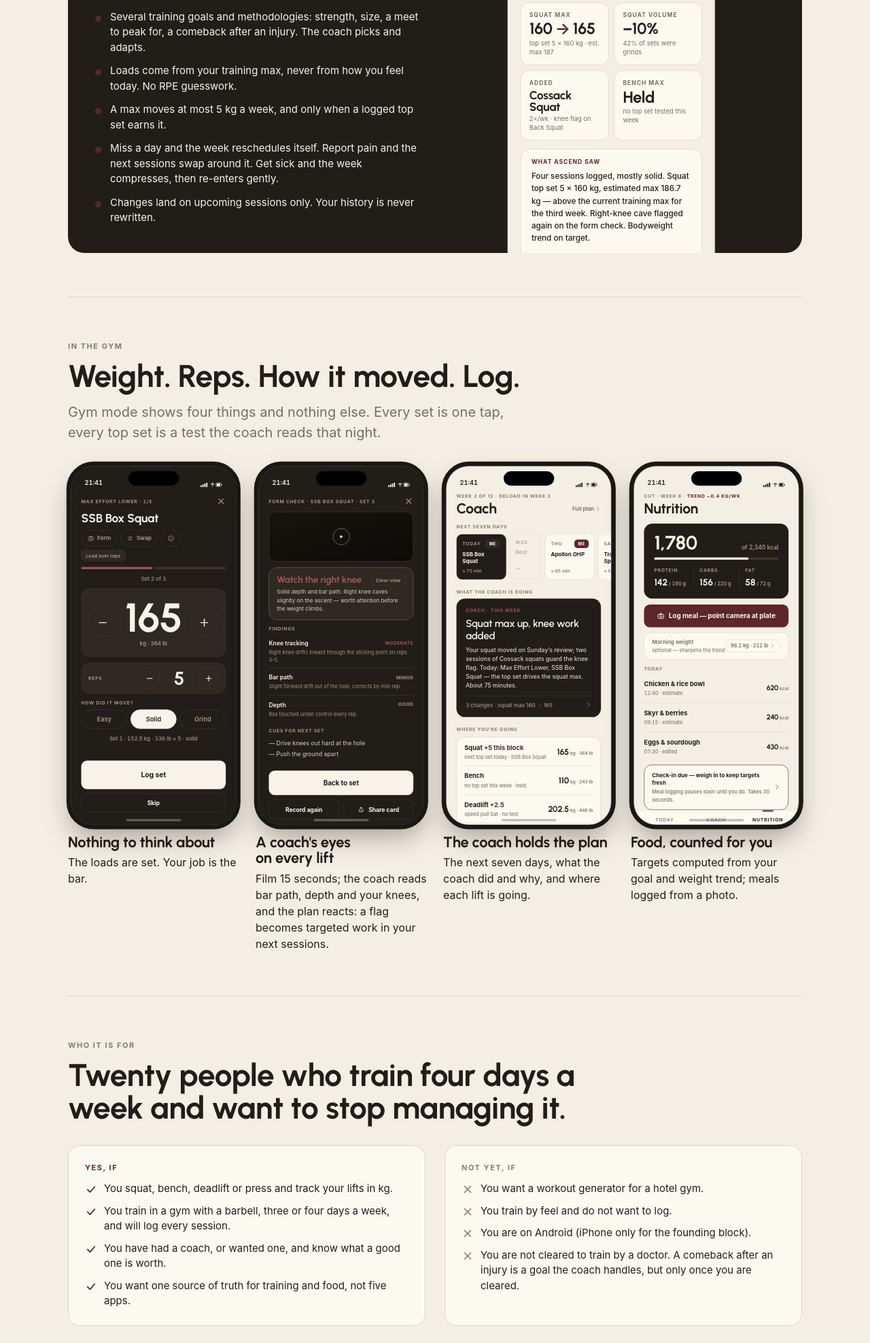
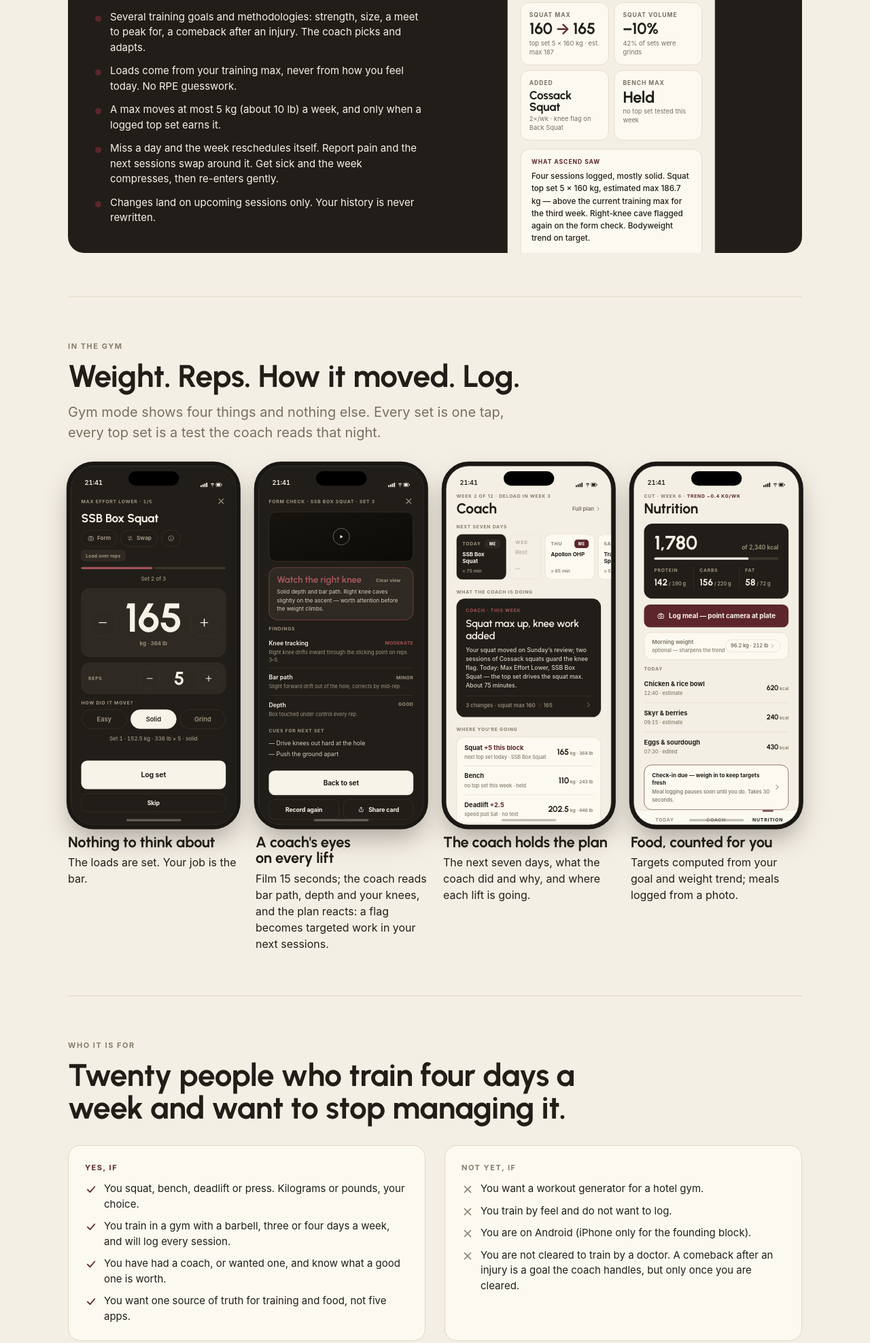
Before and after one commit to infinitelifter/ascend-site, a website: page index.html in a window 1280 px wide. Shown: the part 2324-4299 px from the top of the page at 68% size. Drawn offline with Linux system fonts and the light colour scheme.

Commit message:
copy: kilograms or pounds, not kg only
The app now takes a display unit, so the "who it is for" line, the 5 kg
cap bullet and the lifts field no longer assume kg.

Co-Authored-By: Claude Fable 5.1 <noreply@anthropic.com>
Claude-Session: https://claude.ai/code/session_0186U8ArdiiYEgMU2ViX2mJW

```diff
--- a/index.html
+++ b/index.html
@@ -258,7 +258,7 @@ footer .legal{margin-top:14px;line-height:1.6}
       <ul>
         <li>Several training goals and methodologies: strength, size, a meet to peak for, a comeback after an injury. The coach picks and adapts.</li>
         <li>Loads come from your training max, never from how you feel today. No RPE guesswork.</li>
-        <li>A max moves at most 5 kg a week, and only when a logged top set earns it.</li>
+        <li>A max moves at most 5 kg (about 10 lb) a week, and only when a logged top set earns it.</li>
         <li>Miss a day and the week reschedules itself. Report pain and the next sessions swap around it. Get sick and the week compresses, then re-enters gently.</li>
         <li>Changes land on upcoming sessions only. Your history is never rewritten.</li>
       </ul>
@@ -284,7 +284,7 @@ footer .legal{margin-top:14px;line-height:1.6}
   <h2>Twenty people who train four days a week and want to stop managing it.</h2>
   <div class="who">
     <div class="col"><div class="kicker acc">Yes, if</div><ul>
-      <li><svg viewBox="0 0 24 24" width="18" height="18" fill="none" stroke="#5C262B" stroke-width="2.4" stroke-linecap="round" stroke-linejoin="round"><polyline points="5,12.5 10,17.5 19,7"/></svg>You squat, bench, deadlift or press and track your lifts in kg.</li>
+      <li><svg viewBox="0 0 24 24" width="18" height="18" fill="none" stroke="#5C262B" stroke-width="2.4" stroke-linecap="round" stroke-linejoin="round"><polyline points="5,12.5 10,17.5 19,7"/></svg>You squat, bench, deadlift or press. Kilograms or pounds, your choice.</li>
       <li><svg viewBox="0 0 24 24" width="18" height="18" fill="none" stroke="#5C262B" stroke-width="2.4" stroke-linecap="round" stroke-linejoin="round"><polyline points="5,12.5 10,17.5 19,7"/></svg>You train in a gym with a barbell, three or four days a week, and will log every session.</li>
       <li><svg viewBox="0 0 24 24" width="18" height="18" fill="none" stroke="#5C262B" stroke-width="2.4" stroke-linecap="round" stroke-linejoin="round"><polyline points="5,12.5 10,17.5 19,7"/></svg>You have had a coach, or wanted one, and know what a good one is worth.</li>
       <li><svg viewBox="0 0 24 24" width="18" height="18" fill="none" stroke="#5C262B" stroke-width="2.4" stroke-linecap="round" stroke-linejoin="round"><polyline points="5,12.5 10,17.5 19,7"/></svg>You want one source of truth for training and food, not five apps.</li>
@@ -343,7 +343,7 @@ footer .legal{margin-top:14px;line-height:1.6}
       <label>Where you train<input id="f-gym" name="gym" placeholder="Gym, city"></label>
       <label>Days a week<select id="f-days" name="days"><option>3</option><option selected>4</option><option>5</option></select></label>
     </div>
-    <label>Best squat · bench · deadlift (kg)<input id="f-lifts" name="lifts" placeholder="160 · 110 · 200"></label>
+    <label>Best squat · bench · deadlift<input id="f-lifts" name="lifts" placeholder="160 · 110 · 200 kg, or in lb"></label>
     <label>About you and your training<textarea id="f-about" name="about" rows="4" maxlength="1200" placeholder="How long you have lifted, what you are after this year, injuries or anything the coach should know."></textarea></label>
     <label style="position:absolute;left:-9999px" aria-hidden="true">Website<input id="f-website" name="website" tabindex="-1" autocomplete="off"></label>
     <label class="consent" id="consent-row"><input type="checkbox" id="f-consent" required><span>I am 18 or older, cleared to train, and I understand Ascend gives training guidance, not medical advice.<span class="need">Tick this to send the application.</span></span></label>
```
Also changed, not shown: preview/ascend-landing.html (+3 -3 lines), 1 other file.
